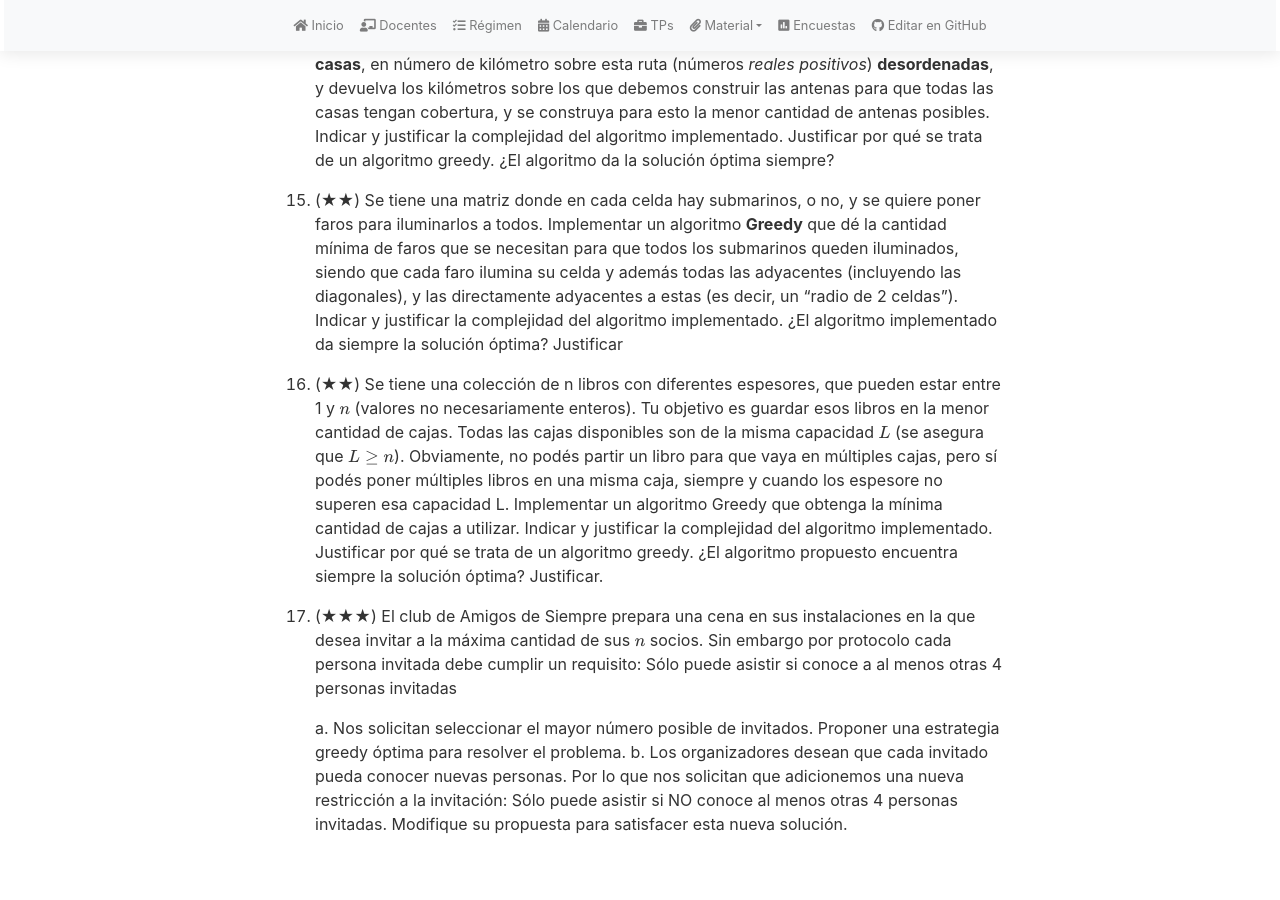
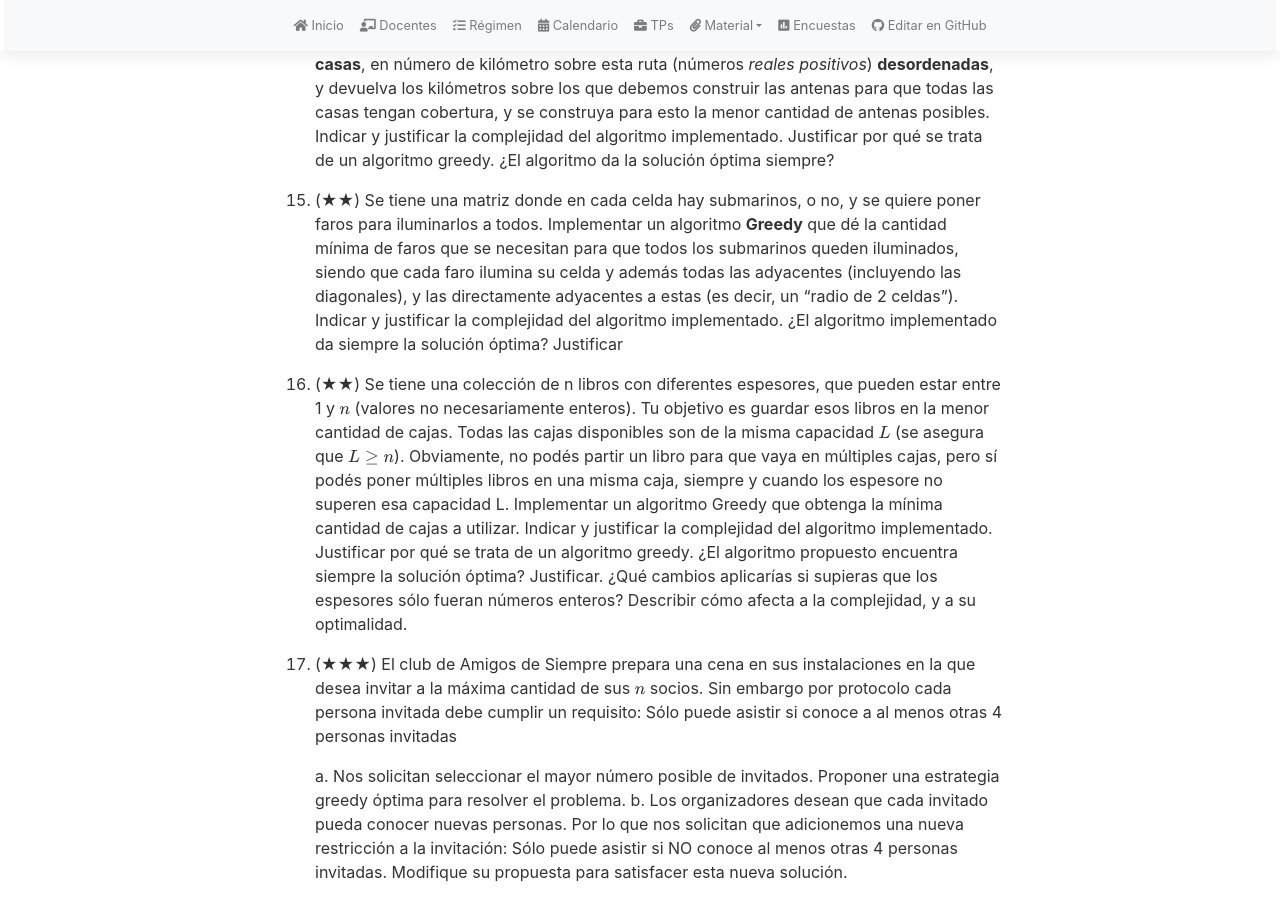
Before and after one commit to algoritmos-rw/tda_bg, a Jekyll site: the page built from material/guias/greedy.md, in a window 1280 px wide and 900 px high, scrolled down 3262 px. Built offline with Jekyll 4.4.1, drawn with Linux system fonts in a browser that asks for light colours; nearby versions of some CDN libraries; our own code applies the rules of GitHub Pages for plain Markdown files; before the commit the page ends 4114 px from its top, so only the background shows below that; some of the changed text lies outside the part shown.

Commit message:
Preguntas espesores enteros

```diff
--- a/material/guias/greedy.md
+++ b/material/guias/greedy.md
@@ -42,7 +42,7 @@ math: true
     para minimizar la cantidad total utilizda. Indicar y justificar la complejidad del algoritmo implementado. ¿El algoritmo implementado
     encuentra siempre la solución óptima? Justificar si es óptimo, o dar un contraejemplo. ¿Por qué se trata de un algoritmo Greedy? Justificar
 
-1.  (★) Tenemos unos productos dados por un arreglo $$R$$, donde $$R[i]$$ nos dice el precio del producto. Cada día podemos y debemos comprar
+1.  (★★) Tenemos unos productos dados por un arreglo $$R$$, donde $$R[i]$$ nos dice el precio del producto. Cada día podemos y debemos comprar
     uno (y sólo uno) de los productos, pero vivimos en una era de inflación y los precios aumentan todo el tiempo. El precio del
     producto $$i$$ el día $$j$$ es $$R[i]^{j + 1}$$ ($$j$$ comenzando en 0). Implementar un algoritmo greedy que nos indique el precio mínimo al
     que podemos comprar todos los productos. Indicar y justificar la complejidad del algoritmo implementado. ¿El algoritmo implementado
@@ -137,6 +137,8 @@ math: true
     Implementar un algoritmo Greedy que obtenga la mínima cantidad de cajas a utilizar. Indicar y justificar la complejidad
     del algoritmo implementado. Justificar por qué se trata de un algoritmo greedy. ¿El algoritmo propuesto encuentra siempre
     la solución óptima? Justificar.
+    ¿Qué cambios aplicarías si supieras que los espesores sólo fueran números enteros? Describir cómo afecta a la complejidad,
+    y a su optimalidad.
 
 1.  (★★★) El club de Amigos de Siempre prepara una cena en sus instalaciones en la que desea invitar a la máxima
     cantidad de sus $$n$$ socios. Sin embargo por protocolo cada persona invitada debe cumplir un requisito: Sólo puede asistir si
```
